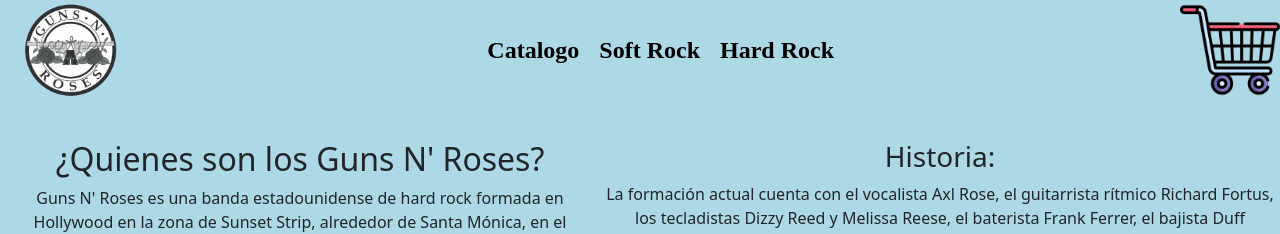
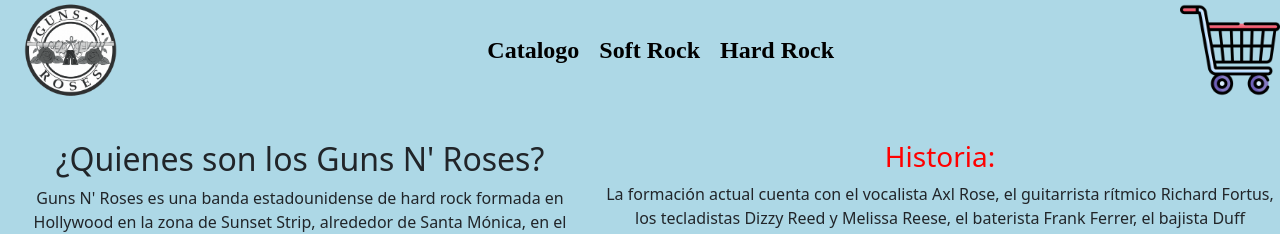
Before and after one commit to osobuxs/Proyecto-React-Exequiel-Vega, a React (Create React App) app in the folder primer-proyecto/: page / in a window 1280 px wide. Shown: the top 234 px of the page. Built offline with nearby package versions, Linux system fonts and the light colour scheme.

Commit message:
arreglo nav

```diff
--- a/primer-proyecto/src/components/Box/Box.css
+++ b/primer-proyecto/src/components/Box/Box.css
@@ -10,3 +10,6 @@
   display: inline-block;
   list-style-type: disc;
 }
+.rojo{
+  color:red;
+}
--- a/primer-proyecto/src/components/Box/index.jsx
+++ b/primer-proyecto/src/components/Box/index.jsx
@@ -30,7 +30,7 @@
         </div>
         <div>
           <section>
-            <h3>Historia:</h3>
+            <h3 className="rojo">Historia:</h3>
           </section>
           <p>
             La formación actual cuenta con el vocalista Axl Rose, el guitarrista
--- a/primer-proyecto/src/components/NavBar/NavBar.jsx
+++ b/primer-proyecto/src/components/NavBar/NavBar.jsx
@@ -7,8 +7,8 @@
 function NavBar(props) {
   return (
     <div className="nav-container estilo">
-      <Link to="/inicio">
-        <img className="estilo" src={GNR} alt="OMG Comics" />
+      <Link to="/">
+        <img className="estilo" src={GNR} alt="Logo Gnr" />
       </Link>
       <ul className="nav">
         <li>
```
